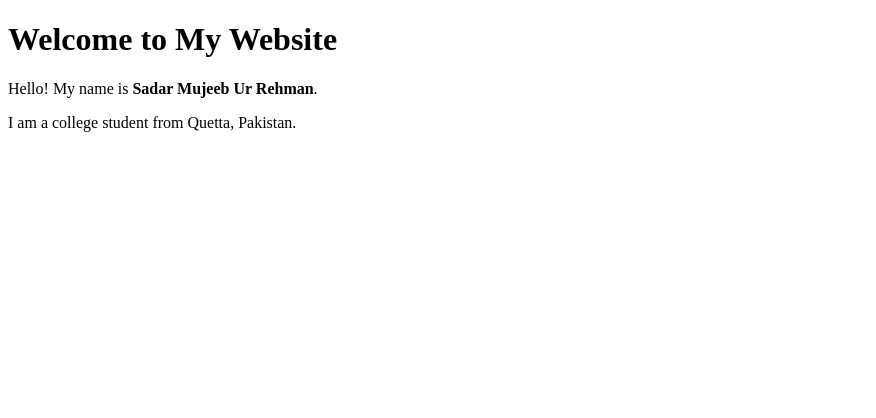
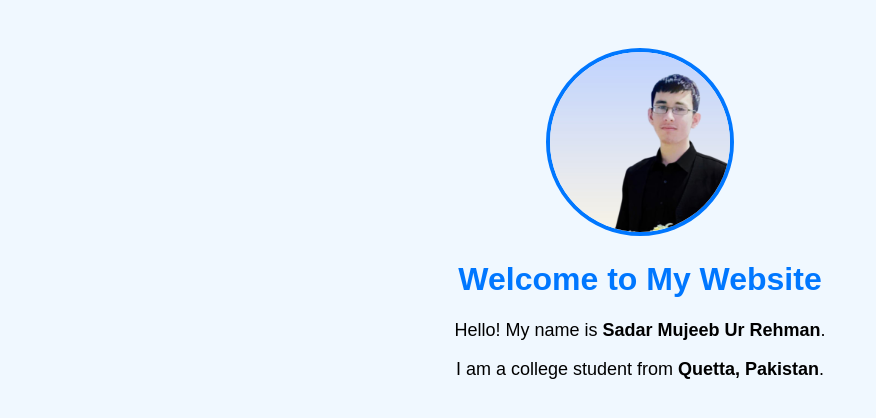
Before and after one commit to sabmujeebsab95-blip/sadarmujeeb.github.io, a plain HTML site: page index.html in a window 1280 px wide. Shown: the whole page, without its empty margins (0-876 px from the left). Drawn offline with Linux system fonts and the light colour scheme.

Commit message:
Update index.html

```diff
--- a/index.html
+++ b/index.html
@@ -1,11 +1,19 @@
 <!DOCTYPE html>
 <html>
 <head>
-  <title>Sadar Mujeeb</title>
+  <title>Sadar Mujeeb - Official Website</title>
+  <style>
+    body { text-align: center; font-family: Arial; background: #f0f8ff; padding: 40px; }
+    img { width: 180px; height: 180px; border-radius: 50%; border: 4px solid #0077ff; object-fit: cover; }
+    h1 { color: #0077ff; }
+    p { font-size: 18px; }
+  </style>
 </head>
 <body>
+  <img src="InShot_20260702_125855052.jpg" alt="Sadar Mujeeb">
+
   <h1>Welcome to My Website</h1>
   <p>Hello! My name is <b>Sadar Mujeeb Ur Rehman</b>.</p>
-  <p>I am a college student from Quetta, Pakistan.</p>
+  <p>I am a college student from <b>Quetta, Pakistan</b>.</p>
 </body>
 </html>
```
